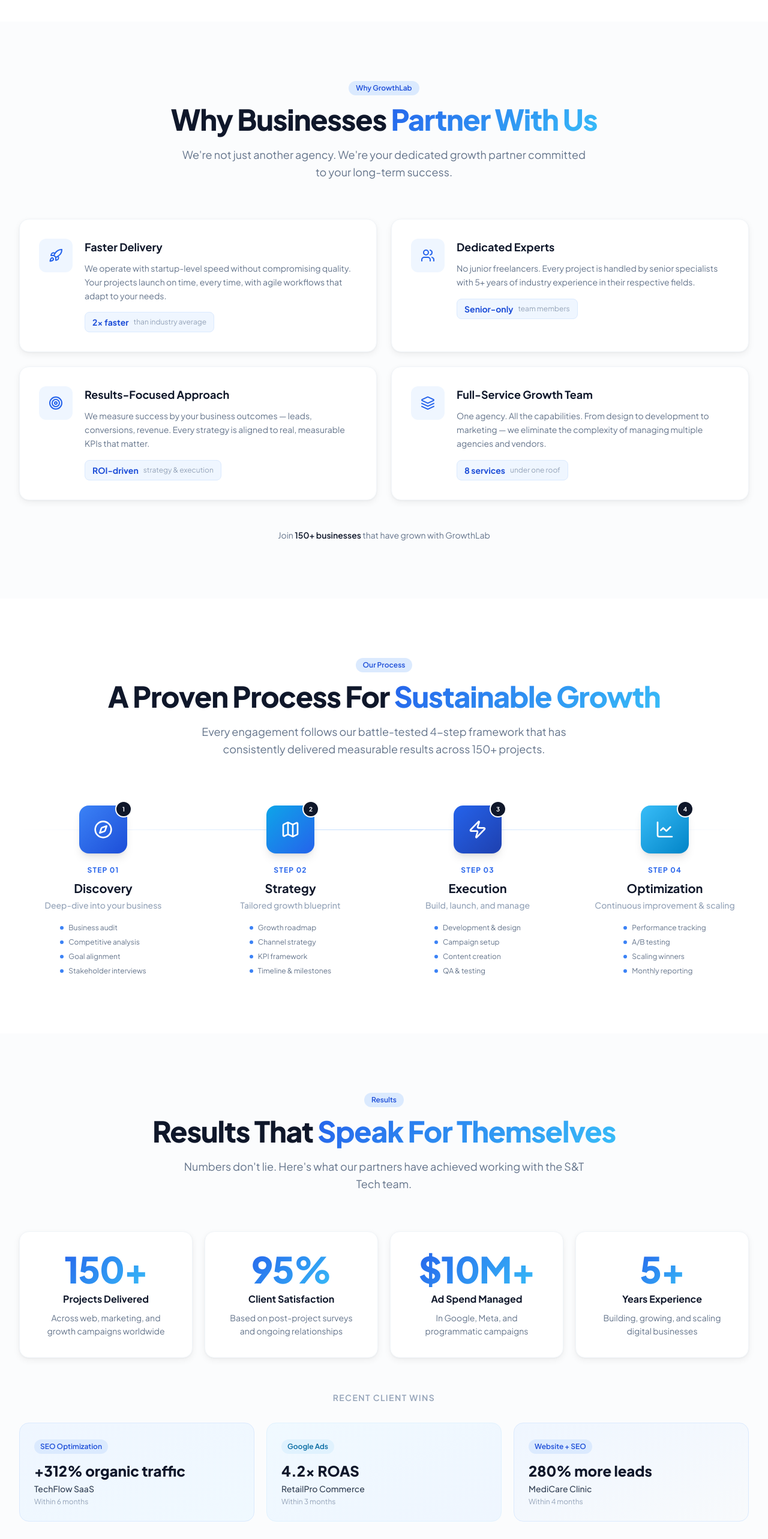
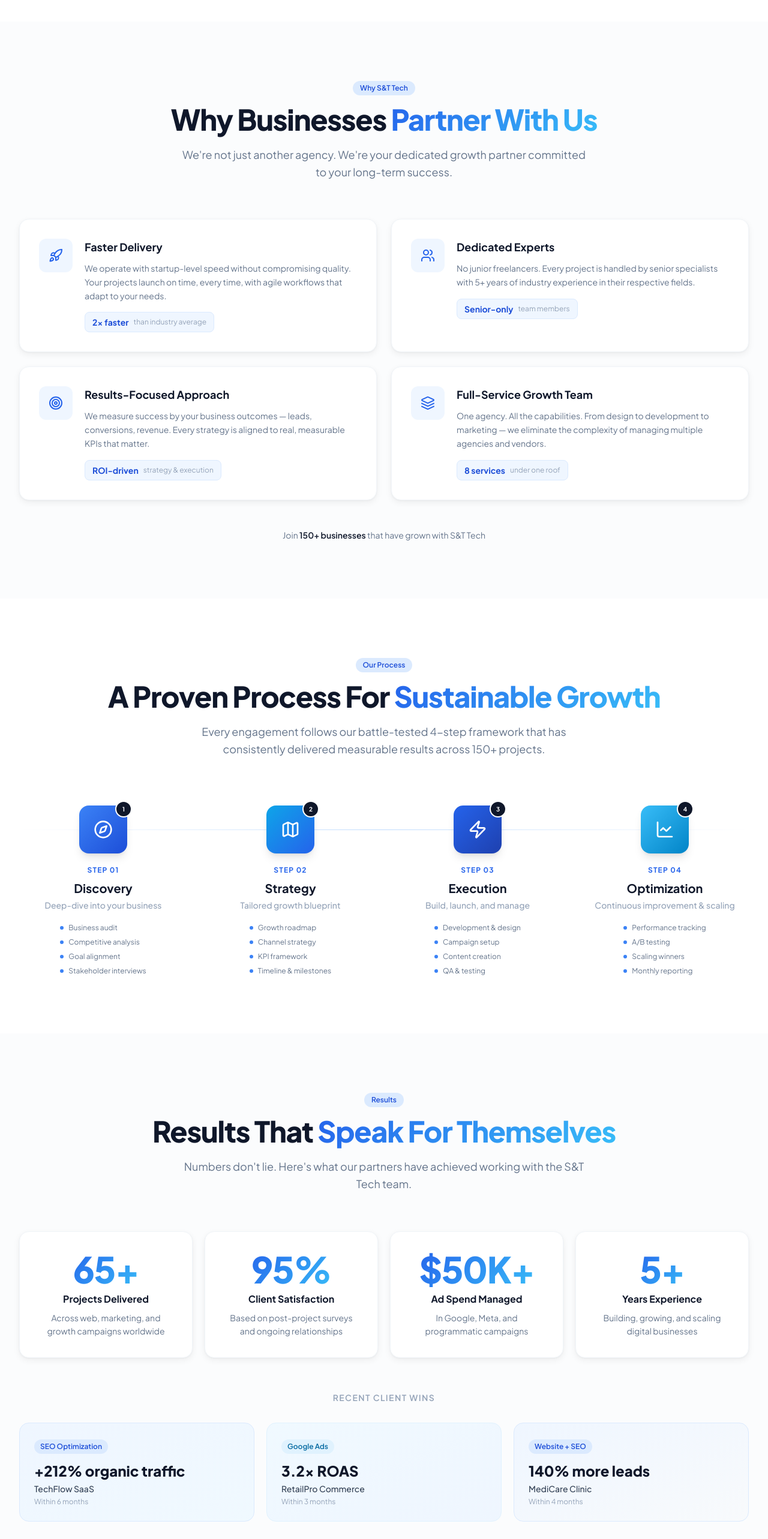
Before and after one commit to boostlyworld/st-tech-website, a Next.js app: page / in a window 1280 px wide. Shown: the part 2340-4906 px from the top of the page at 60% size. Built offline with nearby package versions, Linux system fonts and the light colour scheme.

Commit message:
Contact info changes

```diff
--- a/src/components/layout/Footer.tsx
+++ b/src/components/layout/Footer.tsx
@@ -40,7 +40,7 @@ export default function Footer() {
           <div className="lg:col-span-2">
             <div className="mb-4 w-32 h-32 relative">
               <Image
-                src="/logo.png"
+                src="/Logo.png"
                 alt="S&T Tech"
                 fill
                 className="object-contain"
@@ -53,22 +53,22 @@ export default function Footer() {
             {/* Contact Info */}
             <div className="space-y-2.5 mb-6">
               <a
-                href="mailto:hello@growthlab.agency"
+                href="mailto:info@sandttech.com"
                 className="flex items-center gap-2.5 text-sm text-navy-400 hover:text-white transition-colors group"
               >
                 <Mail className="w-4 h-4 text-primary-400 group-hover:text-primary-300 shrink-0" />
-                hello@growthlab.agency
+                info@sandttech.com
               </a>
               <a
-                href="tel:+18009growth"
+                href="tel:+18884064633"
                 className="flex items-center gap-2.5 text-sm text-navy-400 hover:text-white transition-colors group"
               >
                 <Phone className="w-4 h-4 text-primary-400 group-hover:text-primary-300 shrink-0" />
-                +1 800 GROWTH
+                +1 8884064633
               </a>
               <div className="flex items-center gap-2.5 text-sm text-navy-400">
                 <MapPin className="w-4 h-4 text-primary-400 shrink-0" />
-                New York, NY 10001
+                Manassas ,Va 20110
               </div>
             </div>
             {/* Social */}
--- a/src/components/sections/ContactSection.tsx
+++ b/src/components/sections/ContactSection.tsx
@@ -40,19 +40,19 @@ const contactInfo = [
   {
     icon: Mail,
     label: "Email Us",
-    value: "hello@growthlab.agency",
-    href: "mailto:hello@growthlab.agency",
+    value: "info@sandttech.com",
+    href: "mailto:info@sandttech.com",
   },
   {
     icon: Phone,
     label: "Call Us",
-    value: "+1 800 GROWTH",
+    value: "+1 8884064633",
     href: "tel:+18009growth",
   },
   {
     icon: MapPin,
     label: "Visit Us",
-    value: "New York, NY 10001",
+    value: "Manassas ,Va 20110 ",
     href: "#",
   },
 ];
--- a/src/components/sections/ResultsSection.tsx
+++ b/src/components/sections/ResultsSection.tsx
@@ -41,7 +41,7 @@ function StatCard({ value, suffix, prefix = "", label, description, delay }: Sta
 
 const stats = [
   {
-    value: 150,
+    value: 65,
     suffix: "+",
     label: "Projects Delivered",
     description: "Across web, marketing, and growth campaigns worldwide",
@@ -55,8 +55,8 @@ const stats = [
     delay: 0.1,
   },
   {
-    value: 10,
-    suffix: "M+",
+    value: 50,
+    suffix: "K+",
     prefix: "$",
     label: "Ad Spend Managed",
     description: "In Google, Meta, and programmatic campaigns",
@@ -74,7 +74,7 @@ const stats = [
 const caseStudies = [
   {
     company: "TechFlow SaaS",
-    result: "+312% organic traffic",
+    result: "+212% organic traffic",
     service: "SEO Optimization",
     period: "6 months",
     color: "from-primary-50 to-sky-50 border-primary-100",
@@ -82,7 +82,7 @@ const caseStudies = [
   },
   {
     company: "RetailPro Commerce",
-    result: "4.2x ROAS",
+    result: "3.2x ROAS",
     service: "Google Ads",
     period: "3 months",
     color: "from-sky-50 to-primary-50 border-sky-100",
@@ -90,7 +90,7 @@ const caseStudies = [
   },
   {
     company: "MediCare Clinic",
-    result: "280% more leads",
+    result: "140% more leads",
     service: "Website + SEO",
     period: "4 months",
     color: "from-primary-50 to-navy-50 border-primary-100",
--- a/src/components/sections/WhyUsSection.tsx
+++ b/src/components/sections/WhyUsSection.tsx
@@ -52,7 +52,7 @@ export default function WhyUsSection() {
           className="text-center mb-16"
         >
           <Badge variant="default" className="mb-4">
-            Why GrowthLab
+            Why S&T Tech
           </Badge>
           <h2 className="text-4xl sm:text-5xl font-extrabold text-navy-900 mb-5 tracking-tight">
             Why Businesses{" "}
@@ -122,7 +122,7 @@ export default function WhyUsSection() {
           <p className="text-navy-500 text-sm">
             Join{" "}
             <span className="font-semibold text-navy-900">150+ businesses</span>{" "}
-            that have grown with GrowthLab
+            that have grown with S&T Tech
           </p>
         </motion.div>
       </div>
```
